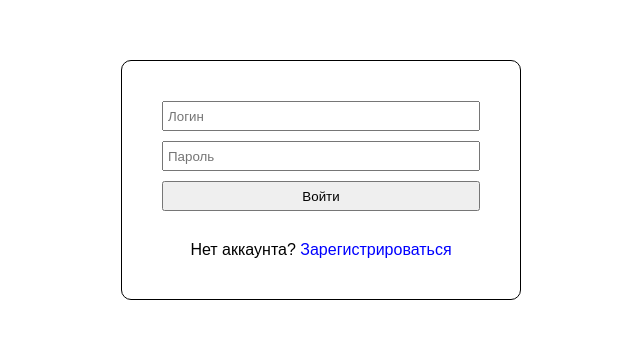
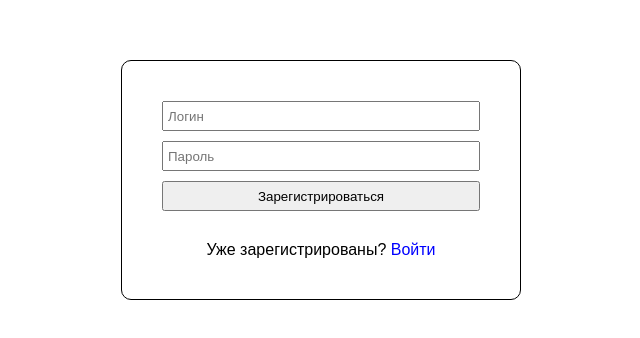
Before and after one commit to murloc1231/rewrite_project, a React (Create React App) app: page /sign_up in a window 1280 px wide. Shown: the part 220-558 px from the top of the page, without its empty margins (319-959 px from the left). Built offline with nearby package versions, Linux system fonts and the light colour scheme.

Commit message:
add sign up page

```diff
--- a/package.json
+++ b/package.json
@@ -6,6 +6,7 @@
     "@testing-library/jest-dom": "^5.17.0",
     "@testing-library/react": "^13.4.0",
     "@testing-library/user-event": "^13.5.0",
+    "axios": "^1.7.7",
     "react": "^18.3.1",
     "react-dom": "^18.3.1",
     "react-router-dom": "^6.27.0",
--- a/src/App.css
+++ b/src/App.css
@@ -34,3 +34,17 @@ body {
 	overflow-y: hidden;
 	display: flex;
 }
+
+.center_content_page {
+	width: 100vw;
+	height: 100%;
+	display: flex;
+	flex-direction: column;
+	justify-content: center;
+	align-items: center;
+}
+
+.column_form {
+	display: flex;
+	flex-direction: column;
+}
--- a/src/App.jsx
+++ b/src/App.jsx
@@ -1,10 +1,11 @@
 import './App.css'
-import { MemoryRouter as Router, Routes, Route } from 'react-router-dom'
+import { BrowserRouter as Router, Routes, Route } from 'react-router-dom'
 import { useState } from 'react'
 import { AppContext } from './context/AppContext'
 import PrivateRoute from './components/PrivateRouter'
 import Login from './pages/Login'
 import General from './pages/General'
+import SignUp from './pages/SignUp'
 
 function App() {
 	const [isAuth, setIsAuth] = useState(false)
@@ -19,6 +20,7 @@ function App() {
 			<Router>
 				<Routes>
 					<Route path="/login" element={<Login />} />
+					<Route path="/sign_up" element={<SignUp />} />
 					<Route element={<PrivateRoute isAuth={isAuth} />}>
 						<Route path="/" element={<General />} />
 					</Route>
--- a/src/pages/Login.css
+++ b/src/pages/Login.css
@@ -8,8 +8,6 @@
 }
 
 .login_form {
-	display: flex;
-	flex-direction: column;
 	gap: 10px;
 }
 
--- a/src/pages/Login.jsx
+++ b/src/pages/Login.jsx
@@ -14,9 +14,9 @@ function Login() {
 	}
 
 	return (
-		<div className="login_page">
+		<div className="center_content_page">
 			<div className="login_form_wrapper">
-				<form action="" className="login_form">
+				<form action="" className="login_form column_form">
 					<input type="text" placeholder="Логин" />
 					<input type="text" placeholder="Пароль" />
 					<button type="submit" onClick={(e) => login(e)}>
--- /dev/null
+++ b/src/pages/SignUp.css
@@ -0,0 +1,31 @@
+.sign_up_form_wrapper {
+	width: 400px;
+	border: 1px solid;
+	border-radius: 10px;
+	padding: 40px;
+	display: flex;
+	flex-direction: column;
+	gap: 30px;
+	position: absolute;
+}
+
+.sign_up_form_wrapper > p {
+	text-align: center;
+}
+
+.sign_up_form_wrapper > p > a {
+	color: blue;
+}
+
+.sign_up_form {
+	gap: 10px;
+}
+
+.sign_up_form > button,
+.sign_up_form > input {
+	height: 30px;
+}
+
+.sign_up_form > input {
+	padding-left: 4px;
+}
--- /dev/null
+++ b/src/pages/SignUp.jsx
@@ -0,0 +1,28 @@
+import React from 'react'
+import { Link } from 'react-router-dom'
+import './SignUp.css'
+
+function SignUp() {
+	function signUp(e) {
+		e.preventDefault()
+	}
+
+	return (
+		<div className="center_content_page">
+			<div className="sign_up_form_wrapper">
+				<form action="" className="sign_up_form column_form">
+					<input type="text" placeholder="Логин" />
+					<input type="text" placeholder="Пароль" />
+					<button type="submit" onClick={(e) => signUp(e)}>
+						Зарегистрироваться
+					</button>
+				</form>
+				<p>
+					Уже зарегистрированы? <Link to="/login">Войти</Link>
+				</p>
+			</div>
+		</div>
+	)
+}
+
+export default SignUp
```
Also changed, not shown: 1 other file (tests, documents, lock files or other folders).
